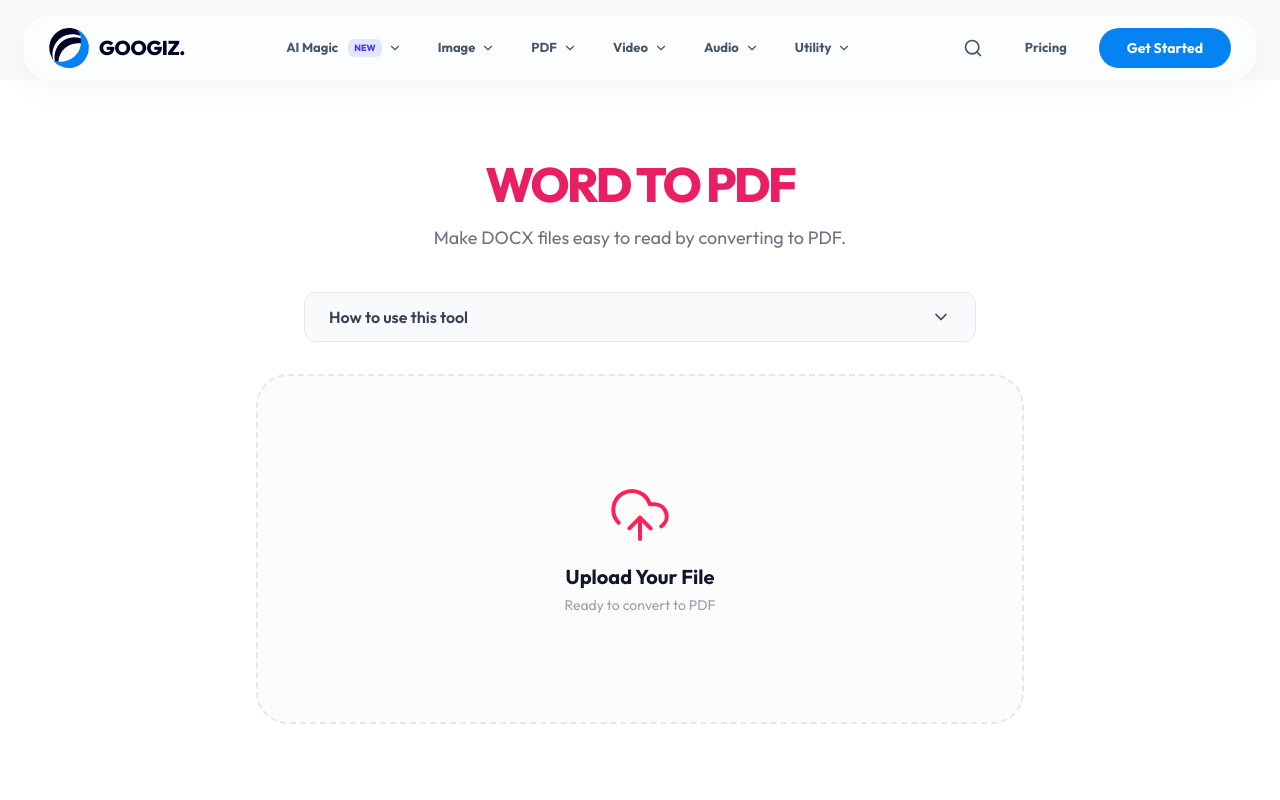
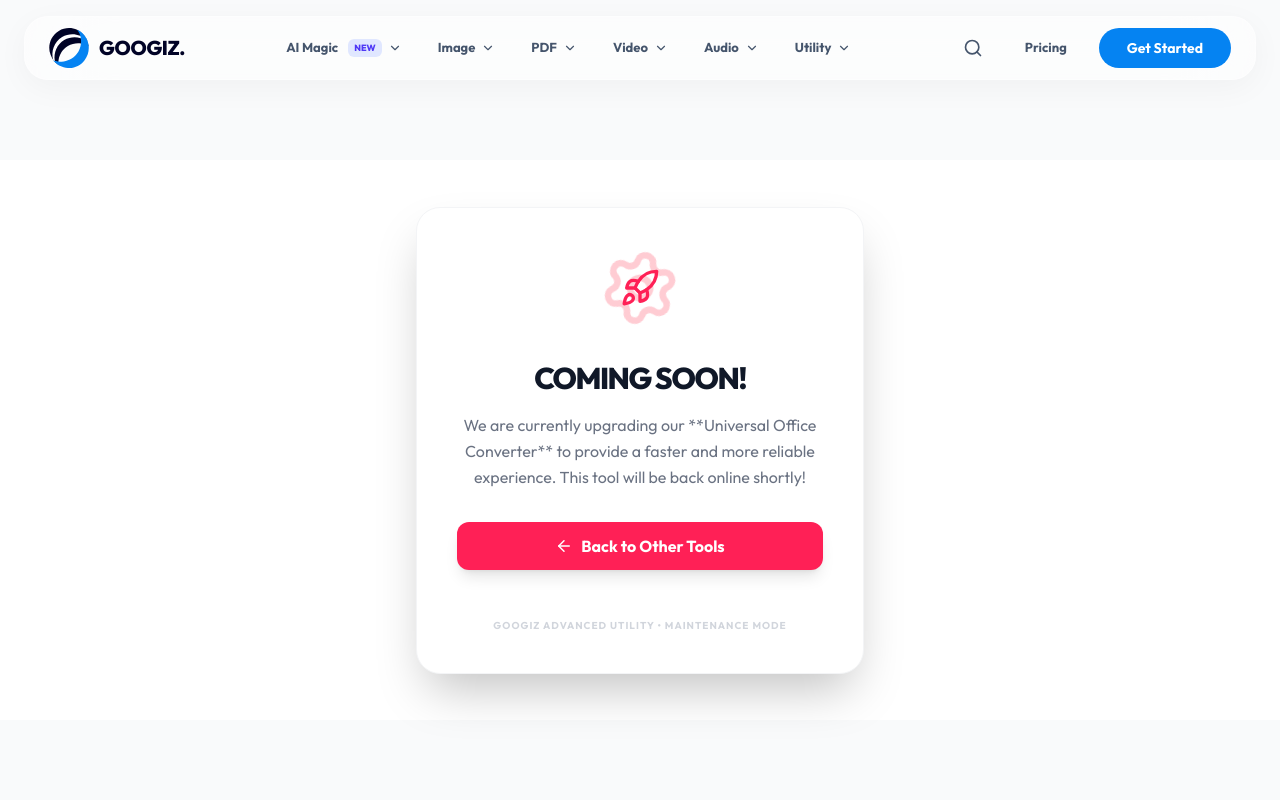
Before and after one commit to fahim587/image-utility-app, a React (Vite) app: page /word-to-pdf in a window 1280 px wide. Shown: the top 800 px of the page. Built offline with nearby package versions, Linux system fonts and the light colour scheme.

Commit message:
coooment our

```diff
--- a/src/pages/ConverterPage.jsx
+++ b/src/pages/ConverterPage.jsx
@@ -1,263 +1,332 @@
-import React, { useState, useEffect, useCallback } from 'react';
-import axios from 'axios';
-import { motion, AnimatePresence } from 'framer-motion';
-import {
-  FileUp, Download, CheckCircle2, AlertCircle,
-  ChevronDown, UploadCloud, X, FileText, Loader2
-} from "lucide-react";
-import RelatedTools from "../components/RelatedTools";
+import React from 'react';
+import { Settings, Rocket, Bell, ArrowLeft } from 'lucide-react';
+import { Link } from 'react-router-dom';
 
-const ConverterPage = ({ title, description, targetFormat, accept, categoryId }) => {
-  const [file, setFile] = useState(null);
-  const [previewUrl, setPreviewUrl] = useState(null);
-  const [loading, setLoading] = useState(false);
-  const [status, setStatus] = useState('idle');
-  const [showHowTo, setShowHowTo] = useState(false);
-  const [errorMessage, setErrorMessage] = useState("");
+// 1. Defined the component here to avoid "is not defined" error
+const ComingSoonConverter = () => {
+  return (
+    <div className="min-h-[70vh] flex items-center justify-center px-4 bg-white">
+      <div className="max-w-md w-full text-center space-y-8 p-10 bg-white rounded-3xl shadow-2xl border border-gray-100">
 
-  // ক্লিনআপ ফাংশন
-  const cleanupPreview = useCallback(() => {
-    if (previewUrl) {
-      URL.revokeObjectURL(previewUrl);
-      setPreviewUrl(null);
-    }
-  }, [previewUrl]);
-
-  useEffect(() => {
-    return cleanupPreview;
-  }, [cleanupPreview]);
-
-  const handleFileChange = (e) => {
-    const selectedFile = e.target.files[0];
-    if (!selectedFile) return;
-
-    cleanupPreview();
-    setFile(selectedFile);
-    setStatus('idle');
-    setErrorMessage("");
-
-    if (selectedFile.type.startsWith('image/') || selectedFile.type === 'application/pdf') {
-      const url = URL.createObjectURL(selectedFile);
-      setPreviewUrl(url);
-    }
-  };
-
-  const handleRemoveFile = () => {
-    setFile(null);
-    cleanupPreview();
-    setStatus('idle');
-    setErrorMessage("");
-  };
-
-  const handleConvert = async () => {
-    if (!file || !targetFormat) {
-      setErrorMessage("Configuration missing: File or Target Format not found.");
-      setStatus('error');
-      return;
-    }
-
-    setLoading(true);
-    setStatus('loading');
-    setErrorMessage("");
-
-    const formData = new FormData();
-    formData.append("file", file);
-    formData.append("targetFormat", targetFormat);
-
-    // Render এর জন্য টাইমআউট বাড়ানো হয়েছে (২ মিনিট)
-    const API_URL = "https://image-utility-app-1.onrender.com/api/convert-document";
-
-    try {
-      const response = await axios.post(API_URL, formData, {
-        responseType: 'blob',
-        headers: {
-          'Content-Type': 'multipart/form-data',
-          'Accept': 'application/octet-stream'
-        },
-        timeout: 120000, // ১২০ সেকেন্ড বা ২ মিনিট
-        onUploadProgress: (progressEvent) => {
-           const percentCompleted = Math.round((progressEvent.loaded * 100) / progressEvent.total);
-           console.log(`Uploading: ${percentCompleted}%`);
-        }
-      });
-
-      // ব্লব ভ্যালিডেশন
-      if (response.data.size === 0) {
-        throw new Error("The server returned an empty file. Please try again.");
-      }
-
-      // ডাউনলোড প্রসেস
-      const blob = new Blob([response.data], { type: response.headers['content-type'] });
-      const url = window.URL.createObjectURL(blob);
-      const link = document.createElement('a');
-      link.href = url;
-
-      const safeFileName = file.name.split('.')[0].replace(/[^a-z0-9]/gi, '_').toLowerCase();
-      link.setAttribute('download', `${safeFileName}.${targetFormat}`);
-
-      document.body.appendChild(link);
-      link.click();
-
-      // ক্লিনআপ
-      setTimeout(() => {
-        document.body.removeChild(link);
-        window.URL.revokeObjectURL(url);
-      }, 100);
-
-      setStatus('success');
-    } catch (err) {
-      console.error("Critical Conversion Error:", err);
-
-      let msg = "Conversion failed. Please try a different file.";
-      if (err.code === 'ECONNABORTED') msg = "Server took too long. Render is waking up, please try again.";
-      if (err.response?.status === 500) msg = "Server error (500). The file might be too complex for the current plan.";
-      if (!navigator.onLine) msg = "Please check your internet connection.";
-
-      setErrorMessage(msg);
-      setStatus('error');
-    } finally {
-      setLoading(false);
-    }
-  };
-
-  return (
-    <div className="min-h-screen bg-white pt-20 pb-10">
-      <div className="max-w-4xl mx-auto px-6">
-
-        {/* Header */}
-        <div className="text-center mb-10">
-          <motion.h1
-            initial={{ opacity: 0, y: -20 }}
-            animate={{ opacity: 1, y: 0 }}
-            className="text-4xl md:text-5xl font-black text-[#E91E63] uppercase tracking-tighter mb-4"
-          >
-            {title}
-          </motion.h1>
-          <p className="text-gray-500 text-lg font-medium">{description}</p>
+        {/* Animated Icon */}
+        <div className="relative flex justify-center">
+          <Settings className="text-rose-200 animate-spin" size={80} style={{ animationDuration: '8s' }} />
+          <Rocket className="absolute top-1/2 left-1/2 -translate-x-1/2 -translate-y-1/2 text-rose-500" size={40} />
         </div>
 
-        {/* Accordion */}
-        <div className="mb-8 max-w-2xl mx-auto">
-          <button
-            onClick={() => setShowHowTo(!showHowTo)}
-            className="w-full flex items-center justify-between px-6 py-3 bg-gray-50 border border-gray-200 rounded-xl text-gray-700 font-semibold hover:bg-gray-100 transition-all"
-          >
-            <span>How to use this tool</span>
-            <ChevronDown size={20} className={`transition-transform duration-300 ${showHowTo ? 'rotate-180' : ''}`} />
-          </button>
-
-          <AnimatePresence>
-            {showHowTo && (
-              <motion.div
-                initial={{ height: 0, opacity: 0 }}
-                animate={{ height: 'auto', opacity: 1 }}
-                exit={{ height: 0, opacity: 0 }}
-                className="overflow-hidden bg-white border-x border-b border-gray-100 rounded-b-xl"
-              >
-                <div className="p-6 text-gray-600 text-sm leading-relaxed space-y-2">
-                  <p>1. Drag and drop or click the box to upload your file.</p>
-                  <p>2. Verify the preview thumbnail (PDF/Images).</p>
-                  <p>3. Click "CONVERT NOW" and wait for the processing to finish.</p>
-                  <p>4. Your file will download automatically once ready.</p>
-                </div>
-              </motion.div>
-            )}
-          </AnimatePresence>
+        {/* Content */}
+        <div className="space-y-4">
+          <h2 className="text-3xl font-black text-gray-900 uppercase tracking-tighter">
+            Coming Soon!
+          </h2>
+          <p className="text-gray-500 leading-relaxed font-medium">
+            We are currently upgrading our **Universal Office Converter** to provide a faster and more reliable experience. This tool will be back online shortly!
+          </p>
         </div>
 
-        {/* Upload Area */}
-        <div className="relative max-w-3xl mx-auto">
-          <div className={`relative border-2 border-dashed rounded-[2rem] p-12 transition-all text-center flex flex-col items-center justify-center min-h-[350px] ${
-            file ? 'border-green-400 bg-green-50/20' : 'border-gray-200 bg-gray-50/50 hover:bg-white hover:border-rose-400'
-          }`}>
-            {!file && (
-              <input
-                type="file"
-                accept={accept}
-                onChange={handleFileChange}
-                className="absolute inset-0 w-full h-full opacity-0 cursor-pointer z-20"
-              />
-            )}
-
-            {!file ? (
-              <div className="space-y-4">
-                <div className="text-rose-500">
-                  <UploadCloud size={64} strokeWidth={1.5} className="mx-auto" />
-                </div>
-                <div>
-                  <h3 className="text-xl font-bold text-gray-900">Upload Your File</h3>
-                  <p className="text-gray-400 text-sm font-medium mt-1">Ready to convert to {targetFormat?.toUpperCase()}</p>
-                </div>
-              </div>
-            ) : (
-              <div className="space-y-6 z-30 w-full flex flex-col items-center">
-                <div className="relative group">
-                  {/* Preview Logic */}
-                  {file?.type?.startsWith("image/") && previewUrl ? (
-                    <img src={previewUrl} alt="preview" className="w-40 h-40 object-cover rounded-2xl border-4 border-white shadow-2xl" />
-                  ) : file?.type === "application/pdf" && previewUrl ? (
-                    <iframe src={`${previewUrl}#toolbar=0`} className="w-40 h-40 rounded-2xl border-4 border-white shadow-2xl pointer-events-none" title="pdf" />
-                  ) : (
-                    <div className="w-40 h-40 bg-white rounded-2xl flex flex-col items-center justify-center border-4 border-white shadow-xl">
-                      <FileText size={48} className="text-rose-500 mb-2" />
-                      <span className="text-[10px] font-bold text-gray-400 uppercase">{file.name.split('.').pop()}</span>
-                    </div>
-                  )}
-
-                  <button
-                    onClick={handleRemoveFile}
-                    className="absolute -top-3 -right-3 bg-rose-500 text-white p-1.5 rounded-full shadow-lg hover:bg-rose-600 transition-colors z-40"
-                  >
-                    <X size={18} />
-                  </button>
-                </div>
-
-                <div className="text-center">
-                  <p className="text-sm font-bold text-gray-900 truncate max-w-[250px] mx-auto">{file.name}</p>
-                  <p className="text-[10px] text-gray-400 font-black mt-1 uppercase">{(file.size / 1024).toFixed(2)} KB</p>
-                </div>
-
-                <button
-                  onClick={handleConvert}
-                  disabled={loading}
-                  className={`px-12 py-4 rounded-full font-black text-lg flex items-center justify-center gap-3 transition-all ${
-                    loading
-                      ? "bg-gray-200 text-gray-400 cursor-not-allowed"
-                      : "bg-[#E91E63] text-white hover:bg-[#C2185B] shadow-xl shadow-rose-200 active:scale-95"
-                  }`}
-                >
-                  {loading ? <Loader2 size={22} className="animate-spin" /> : <Download size={22} />}
-                  {loading ? "PROCESSING..." : "CONVERT NOW"}
-                </button>
-              </div>
-            )}
-          </div>
-
-          {/* Messages */}
-          <AnimatePresence>
-            {status === 'error' && (
-              <motion.div initial={{ opacity: 0, y: 10 }} animate={{ opacity: 1, y: 0 }} exit={{ opacity: 0 }} className="mt-6 p-4 bg-red-50 border border-red-100 rounded-2xl flex items-center gap-3 text-red-600 text-sm font-bold shadow-sm">
-                <AlertCircle size={18} />
-                <span>{errorMessage || "Something went wrong!"}</span>
-              </motion.div>
-            )}
-
-            {status === 'success' && (
-               <motion.div initial={{ opacity: 0, scale: 0.9 }} animate={{ opacity: 1, scale: 1 }} className="mt-6 p-4 bg-green-50 border border-green-100 rounded-2xl flex items-center gap-3 text-green-600 text-sm font-bold shadow-sm">
-                 <CheckCircle2 size={18} />
-                 <span>File converted and downloaded successfully!</span>
-               </motion.div>
-            )}
-          </AnimatePresence>
+        {/* Action Button */}
+        <div className="flex flex-col gap-3">
+          <Link
+            to="/"
+            className="flex items-center justify-center gap-2 bg-rose-500 hover:bg-rose-600 text-white font-bold py-3 px-6 rounded-xl transition-all shadow-lg active:scale-95"
+          >
+            <ArrowLeft size={18} /> Back to Other Tools
+          </Link>
         </div>
 
-        <div className="mt-32">
-           <RelatedTools categoryId={categoryId || "pdf"} />
-        </div>
-
+        {/* Branding Footer */}
+        <p className="text-[10px] text-gray-300 uppercase tracking-widest pt-4 font-bold">
+          Googiz Advanced Utility • Maintenance Mode
+        </p>
       </div>
     </div>
   );
 };
 
+// 2. Main Page Component
+const ConverterPage = () => {
+  return (
+    <div className="pt-20">
+      {/* The original conversion logic is safely commented out below */}
+      <ComingSoonConverter />
+    </div>
+  );
+};
+
 export default ConverterPage;
+
+/*
+============================================================
+ORIGINAL CONVERSION CODE PRESERVED BELOW FOR FUTURE USE:
+============================================================
+
+// import React, { useState, useEffect, useCallback } from 'react';
+// import axios from 'axios';
+// ... (The rest of your code remains here)
+*/
+
+
+
+// import React, { useState, useEffect, useCallback } from 'react';
+// import axios from 'axios';
+// import { motion, AnimatePresence } from 'framer-motion';
+// import {
+//   FileUp, Download, CheckCircle2, AlertCircle,
+//   ChevronDown, UploadCloud, X, FileText, Loader2
+// } from "lucide-react";
+// import RelatedTools from "../components/RelatedTools";
+
+// const ConverterPage = ({ title, description, targetFormat, accept, categoryId }) => {
+//   const [file, setFile] = useState(null);
+//   const [previewUrl, setPreviewUrl] = useState(null);
+//   const [loading, setLoading] = useState(false);
+//   const [status, setStatus] = useState('idle');
+//   const [showHowTo, setShowHowTo] = useState(false);
+//   const [errorMessage, setErrorMessage] = useState("");
+
+//   // ক্লিনআপ ফাংশন
+//   const cleanupPreview = useCallback(() => {
+//     if (previewUrl) {
+//       URL.revokeObjectURL(previewUrl);
+//       setPreviewUrl(null);
+//     }
+//   }, [previewUrl]);
+
+//   useEffect(() => {
+//     return cleanupPreview;
+//   }, [cleanupPreview]);
+
+//   const handleFileChange = (e) => {
+//     const selectedFile = e.target.files[0];
+//     if (!selectedFile) return;
+
+//     cleanupPreview();
+//     setFile(selectedFile);
+//     setStatus('idle');
+//     setErrorMessage("");
+
+//     if (selectedFile.type.startsWith('image/') || selectedFile.type === 'application/pdf') {
+//       const url = URL.createObjectURL(selectedFile);
+//       setPreviewUrl(url);
+//     }
+//   };
+
+//   const handleRemoveFile = () => {
+//     setFile(null);
+//     cleanupPreview();
+//     setStatus('idle');
+//     setErrorMessage("");
+//   };
+
+//   const handleConvert = async () => {
+//     if (!file || !targetFormat) {
+//       setErrorMessage("Configuration missing: File or Target Format not found.");
+//       setStatus('error');
+//       return;
+//     }
+
+//     setLoading(true);
+//     setStatus('loading');
+//     setErrorMessage("");
+
+//     const formData = new FormData();
+//     formData.append("file", file);
+//     formData.append("targetFormat", targetFormat);
+
+//     // Render এর জন্য টাইমআউট বাড়ানো হয়েছে (২ মিনিট)
+//     const API_URL = "https://image-utility-app-1.onrender.com/api/convert-document";
+
+//     try {
+//       const response = await axios.post(API_URL, formData, {
+//         responseType: 'blob',
+//         headers: {
+//           'Content-Type': 'multipart/form-data',
+//           'Accept': 'application/octet-stream'
+//         },
+//         timeout: 120000, // ১২০ সেকেন্ড বা ২ মিনিট
+//         onUploadProgress: (progressEvent) => {
+//            const percentCompleted = Math.round((progressEvent.loaded * 100) / progressEvent.total);
+//            console.log(`Uploading: ${percentCompleted}%`);
+//         }
+//       });
+
+//       // ব্লব ভ্যালিডেশন
+//       if (response.data.size === 0) {
+//         throw new Error("The server returned an empty file. Please try again.");
+//       }
+
+//       // ডাউনলোড প্রসেস
+//       const blob = new Blob([response.data], { type: response.headers['content-type'] });
+//       const url = window.URL.createObjectURL(blob);
+//       const link = document.createElement('a');
+//       link.href = url;
+
+//       const safeFileName = file.name.split('.')[0].replace(/[^a-z0-9]/gi, '_').toLowerCase();
+//       link.setAttribute('download', `${safeFileName}.${targetFormat}`);
+
+//       document.body.appendChild(link);
+//       link.click();
+
+//       // ক্লিনআপ
+//       setTimeout(() => {
+//         document.body.removeChild(link);
+//         window.URL.revokeObjectURL(url);
+//       }, 100);
+
+//       setStatus('success');
+//     } catch (err) {
+//       console.error("Critical Conversion Error:", err);
+
+//       let msg = "Conversion failed. Please try a different file.";
+//       if (err.code === 'ECONNABORTED') msg = "Server took too long. Render is waking up, please try again.";
+//       if (err.response?.status === 500) msg = "Server error (500). The file might be too complex for the current plan.";
+//       if (!navigator.onLine) msg = "Please check your internet connection.";
+
+//       setErrorMessage(msg);
+//       setStatus('error');
+//     } finally {
+//       setLoading(false);
+//     }
+//   };
+
+//   return (
+//     <div className="min-h-screen bg-white pt-20 pb-10">
+//       <div className="max-w-4xl mx-auto px-6">
+
+//         {/* Header */}
+//         <div className="text-center mb-10">
+//           <motion.h1
+//             initial={{ opacity: 0, y: -20 }}
+//             animate={{ opacity: 1, y: 0 }}
+//             className="text-4xl md:text-5xl font-black text-[#E91E63] uppercase tracking-tighter mb-4"
+//           >
+//             {title}
+//           </motion.h1>
+//           <p className="text-gray-500 text-lg font-medium">{description}</p>
+//         </div>
+
+//         {/* Accordion */}
+//         <div className="mb-8 max-w-2xl mx-auto">
+//           <button
+//             onClick={() => setShowHowTo(!showHowTo)}
+//             className="w-full flex items-center justify-between px-6 py-3 bg-gray-50 border border-gray-200 rounded-xl text-gray-700 font-semibold hover:bg-gray-100 transition-all"
+//           >
+//             <span>How to use this tool</span>
+//             <ChevronDown size={20} className={`transition-transform duration-300 ${showHowTo ? 'rotate-180' : ''}`} />
+//           </button>
+
+//           <AnimatePresence>
+//             {showHowTo && (
+//               <motion.div
+//                 initial={{ height: 0, opacity: 0 }}
+//                 animate={{ height: 'auto', opacity: 1 }}
+//                 exit={{ height: 0, opacity: 0 }}
+//                 className="overflow-hidden bg-white border-x border-b border-gray-100 rounded-b-xl"
+//               >
+//                 <div className="p-6 text-gray-600 text-sm leading-relaxed space-y-2">
+//                   <p>1. Drag and drop or click the box to upload your file.</p>
+//                   <p>2. Verify the preview thumbnail (PDF/Images).</p>
+//                   <p>3. Click "CONVERT NOW" and wait for the processing to finish.</p>
+//                   <p>4. Your file will download automatically once ready.</p>
+//                 </div>
+//               </motion.div>
+//             )}
+//           </AnimatePresence>
+//         </div>
+
+//         {/* Upload Area */}
+//         <div className="relative max-w-3xl mx-auto">
+//           <div className={`relative border-2 border-dashed rounded-[2rem] p-12 transition-all text-center flex flex-col items-center justify-center min-h-[350px] ${
+//             file ? 'border-green-400 bg-green-50/20' : 'border-gray-200 bg-gray-50/50 hover:bg-white hover:border-rose-400'
+//           }`}>
+//             {!file && (
+//               <input
+//                 type="file"
+//                 accept={accept}
+//                 onChange={handleFileChange}
+//                 className="absolute inset-0 w-full h-full opacity-0 cursor-pointer z-20"
+//               />
+//             )}
+
+//             {!file ? (
+//               <div className="space-y-4">
+//                 <div className="text-rose-500">
+//                   <UploadCloud size={64} strokeWidth={1.5} className="mx-auto" />
+//                 </div>
+//                 <div>
+//                   <h3 className="text-xl font-bold text-gray-900">Upload Your File</h3>
+//                   <p className="text-gray-400 text-sm font-medium mt-1">Ready to convert to {targetFormat?.toUpperCase()}</p>
+//                 </div>
+//               </div>
+//             ) : (
+//               <div className="space-y-6 z-30 w-full flex flex-col items-center">
+//                 <div className="relative group">
+//                   {/* Preview Logic */}
+//                   {file?.type?.startsWith("image/") && previewUrl ? (
+//                     <img src={previewUrl} alt="preview" className="w-40 h-40 object-cover rounded-2xl border-4 border-white shadow-2xl" />
+//                   ) : file?.type === "application/pdf" && previewUrl ? (
+//                     <iframe src={`${previewUrl}#toolbar=0`} className="w-40 h-40 rounded-2xl border-4 border-white shadow-2xl pointer-events-none" title="pdf" />
+//                   ) : (
+//                     <div className="w-40 h-40 bg-white rounded-2xl flex flex-col items-center justify-center border-4 border-white shadow-xl">
+//                       <FileText size={48} className="text-rose-500 mb-2" />
+//                       <span className="text-[10px] font-bold text-gray-400 uppercase">{file.name.split('.').pop()}</span>
+//                     </div>
+//                   )}
+
+//                   <button
+//                     onClick={handleRemoveFile}
+//                     className="absolute -top-3 -right-3 bg-rose-500 text-white p-1.5 rounded-full shadow-lg hover:bg-rose-600 transition-colors z-40"
+//                   >
+//                     <X size={18} />
+//                   </button>
+//                 </div>
+
+//                 <div className="text-center">
+//                   <p className="text-sm font-bold text-gray-900 truncate max-w-[250px] mx-auto">{file.name}</p>
+//                   <p className="text-[10px] text-gray-400 font-black mt-1 uppercase">{(file.size / 1024).toFixed(2)} KB</p>
+//                 </div>
+
+//                 <button
+//                   onClick={handleConvert}
+//                   disabled={loading}
+//                   className={`px-12 py-4 rounded-full font-black text-lg flex items-center justify-center gap-3 transition-all ${
+//                     loading
+//                       ? "bg-gray-200 text-gray-400 cursor-not-allowed"
+//                       : "bg-[#E91E63] text-white hover:bg-[#C2185B] shadow-xl shadow-rose-200 active:scale-95"
+//                   }`}
+//                 >
+//                   {loading ? <Loader2 size={22} className="animate-spin" /> : <Download size={22} />}
+//                   {loading ? "PROCESSING..." : "CONVERT NOW"}
+//                 </button>
+//               </div>
+//             )}
+//           </div>
+
+//           {/* Messages */}
+//           <AnimatePresence>
+//             {status === 'error' && (
+//               <motion.div initial={{ opacity: 0, y: 10 }} animate={{ opacity: 1, y: 0 }} exit={{ opacity: 0 }} className="mt-6 p-4 bg-red-50 border border-red-100 rounded-2xl flex items-center gap-3 text-red-600 text-sm font-bold shadow-sm">
+//                 <AlertCircle size={18} />
+//                 <span>{errorMessage || "Something went wrong!"}</span>
+//               </motion.div>
+//             )}
+
+//             {status === 'success' && (
+//                <motion.div initial={{ opacity: 0, scale: 0.9 }} animate={{ opacity: 1, scale: 1 }} className="mt-6 p-4 bg-green-50 border border-green-100 rounded-2xl flex items-center gap-3 text-green-600 text-sm font-bold shadow-sm">
+//                  <CheckCircle2 size={18} />
+//                  <span>File converted and downloaded successfully!</span>
+//                </motion.div>
+//             )}
+//           </AnimatePresence>
+//         </div>
+
+//         <div className="mt-32">
+//            <RelatedTools categoryId={categoryId || "pdf"} />
+//         </div>
+
+//       </div>
+//     </div>
+//   );
+// };
+
+// export default ConverterPage;/*
```
Also changed, not shown: 1 other file (tests, documents, lock files or other folders).
